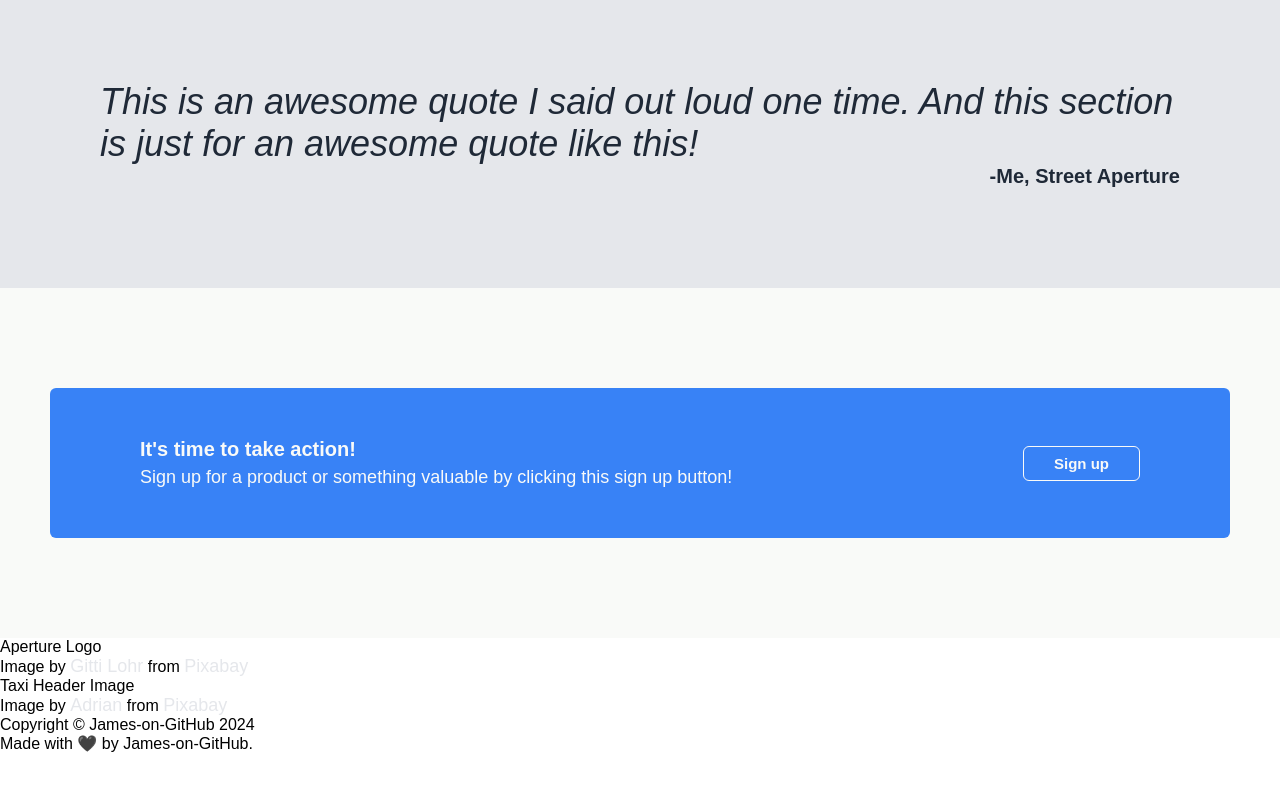
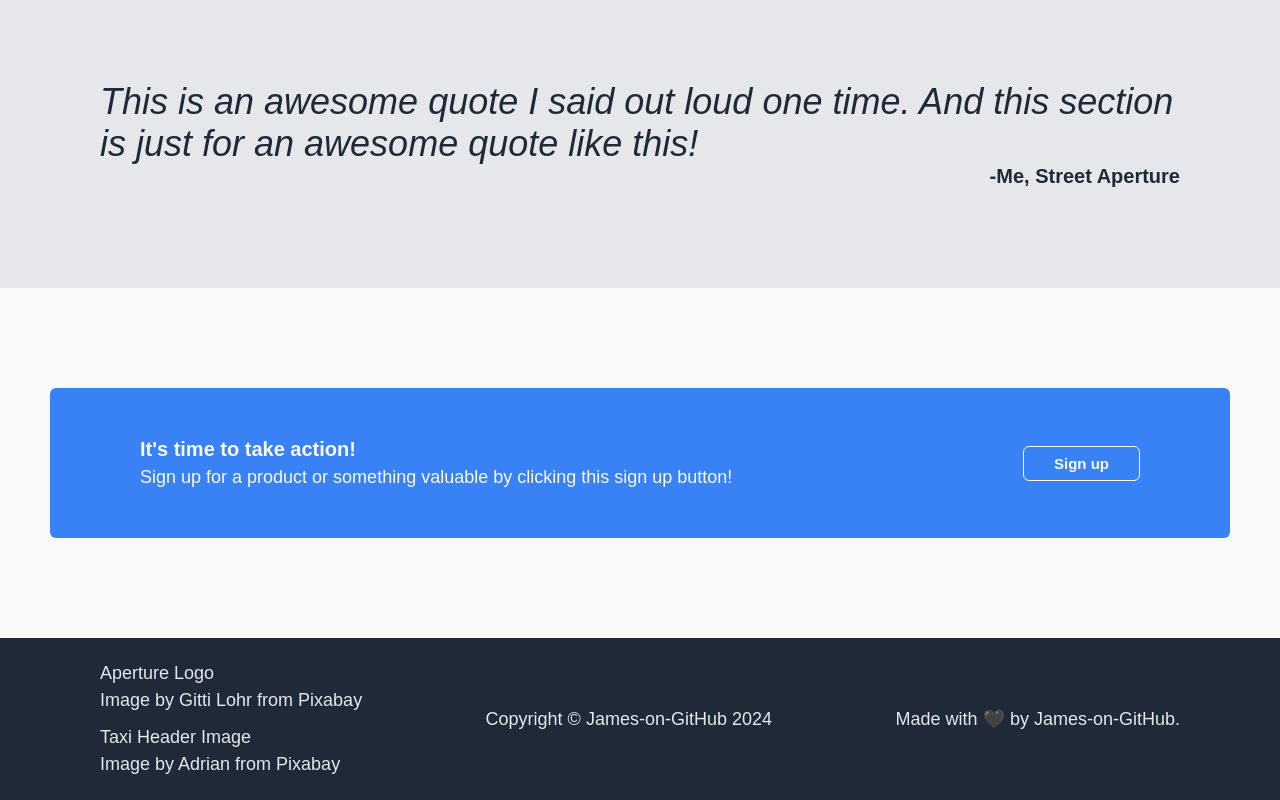
Before and after one commit to James-on-GitHub/odin-landing-page, a plain HTML site: page index.html in a window 1280 px wide. Shown: the part 1158-1958 px from the top of the page. Before the commit the page ends 1911 px from the top, so only its background shows below. Drawn offline with Linux system fonts and the light colour scheme.

Commit message:
Style footer

```diff
--- a/index.html
+++ b/index.html
@@ -77,15 +77,19 @@
     <footer>
         <div class="footer-container">
             <div class="footer-credits">
+                <div class="credit-one">
                     <p>Aperture Logo</p>
                     <p>
                         Image by <a href="https://pixabay.com/users/lohrelei-1422286/?utm_source=link-attribution&utm_medium=referral&utm_campaign=image&utm_content=1142967">Gitti Lohr</a> from <a href="https://pixabay.com//?utm_source=link-attribution&utm_medium=referral&utm_campaign=image&utm_content=1142967">Pixabay</a>
                     </p>
+                </div>
+                <div class="credit-two">
                     <p>Taxi Header Image</p>
                     <p>
                         Image by <a href="https://pixabay.com/users/qgadrian-317687/?utm_source=link-attribution&utm_medium=referral&utm_campaign=image&utm_content=1574278">Adrian</a> from <a href="https://pixabay.com//?utm_source=link-attribution&utm_medium=referral&utm_campaign=image&utm_content=1574278">Pixabay</a>
 
                     </p>
+                </div>
             </div>
             <div class="copyright">
                 <p>Copyright © James-on-GitHub 2024</p>
--- a/style.css
+++ b/style.css
@@ -214,3 +214,42 @@ a, .hero-text {
     font-size: 15px;
     font-weight: bold;
 }
+
+footer {
+    background-color: #1F2937;
+    color: #E5E7EB;
+    font-size: 18px;
+}
+
+
+.footer-credits,
+.copyright,
+.footer-author {
+    margin: 0;
+    padding: 0;
+}
+
+.footer-container {
+    padding: 25px 100px;
+    display: flex;
+    justify-content: space-between;
+    align-items: center;
+}
+
+.footer-credits {
+    display: flex;
+    flex-direction: column;
+    gap: 16px;
+}
+
+.credit-one {
+    display: flex;
+    flex-direction: column;
+    gap: 6px;
+}
+
+.credit-two {
+    display: flex;
+    flex-direction: column;
+    gap: 6px;
+}
```
Lines whose indentation alone changed are shown as unchanged.
